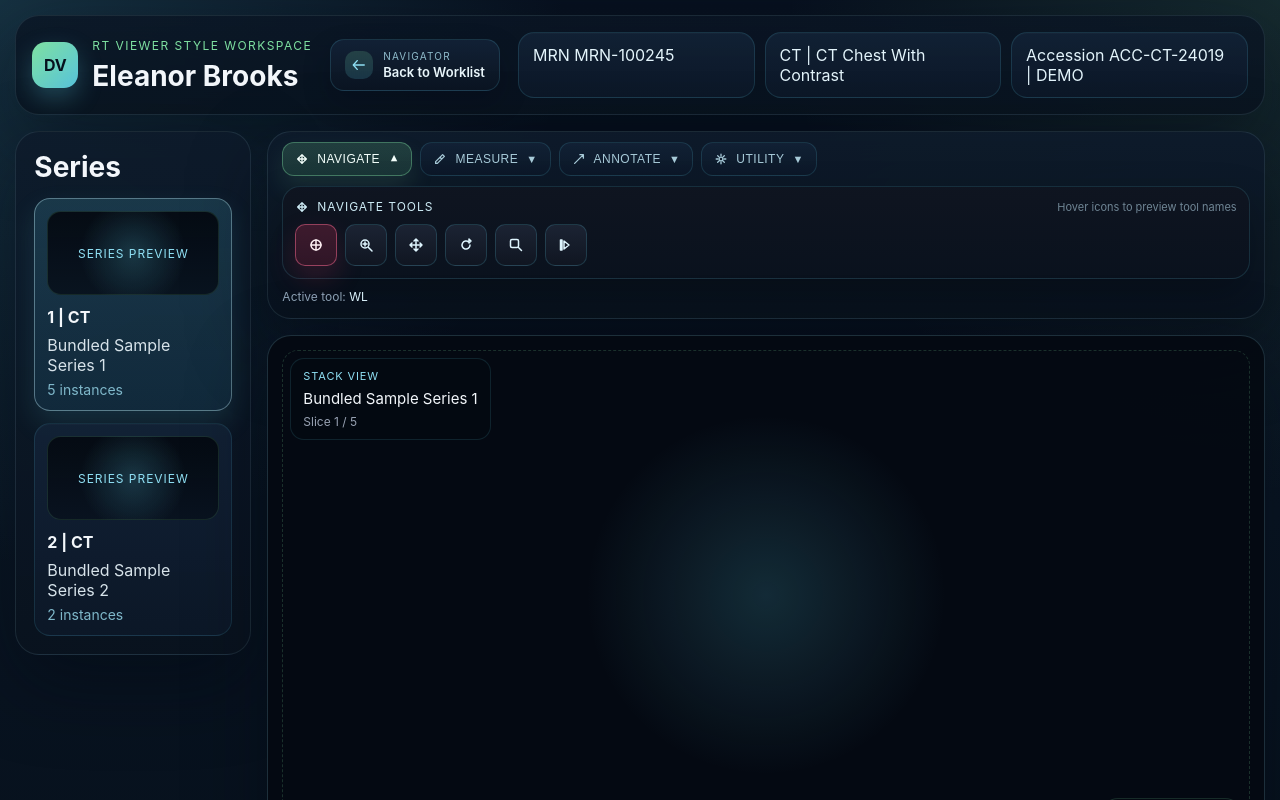
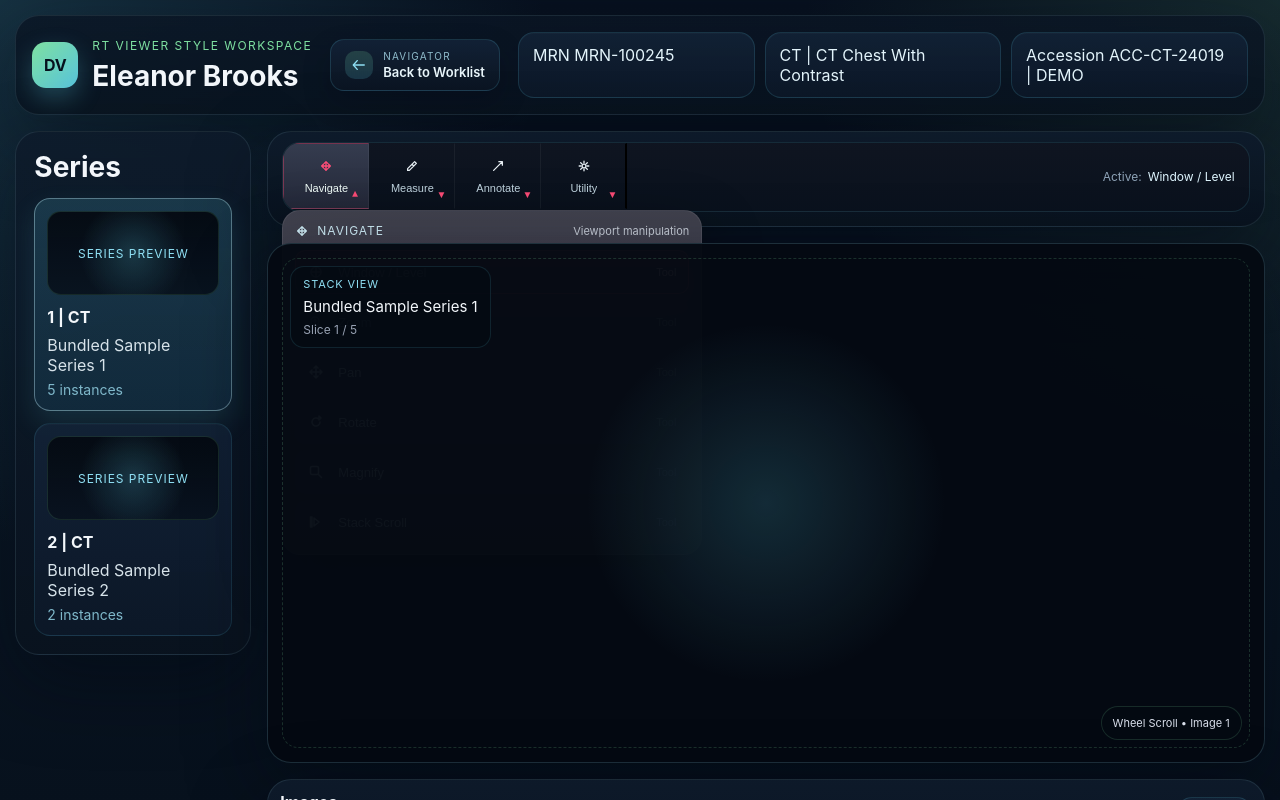
Before and after one commit to choijinkyung/cloud-dicom-viewer, a Next.js app in the folder apps/web/: page /studies/1.2.840.10008.1001.1 in a window 1280 px wide. Shown: the top 800 px of the page. Built offline with nearby package versions, Linux system fonts and the light colour scheme; no server answers.

Commit message:
feat: convert toolbar to overlay dropdowns

```diff
--- a/apps/web/app/studies/[studyInstanceUid]/StudyViewerClient.tsx
+++ b/apps/web/app/studies/[studyInstanceUid]/StudyViewerClient.tsx
@@ -269,6 +269,34 @@ function ToolGroupIcon({ group }: { group: ToolGroupKey }) {
       );
   }
 }
+
+const TOOL_LABELS: Record<ViewerTool, string> = {
+  None: "None",
+  WL: "Window / Level",
+  Zoom: "Zoom",
+  Pan: "Pan",
+  Rotate: "Rotate",
+  Magnify: "Magnify",
+  Cine: "Stack Scroll",
+  Length: "Length",
+  Height: "Height",
+  Probe: "Probe",
+  Angle: "Angle",
+  Cobb: "Cobb Angle",
+  Bidirectional: "Bidirectional",
+  RectROI: "Rectangle ROI",
+  EllipseROI: "Ellipse ROI",
+  CircleROI: "Circle ROI",
+  Arrow: "Arrow Annotate",
+  KeyImage: "Key Image",
+};
+
+const GROUP_DESCRIPTIONS: Record<ToolGroupKey, string> = {
+  Navigate: "Viewport manipulation",
+  Measure: "Measurement and ROI tools",
+  Annotate: "Markup and key image tools",
+  Utility: "Reset and cleanup actions",
+};
 
 interface StudyViewerClientProps {
   study: StudyDetail;
@@ -727,13 +755,28 @@ export function StudyViewerClient({ study }: StudyViewerClientProps) {
               width: "100%",
             }}
           >
-            <div style={{ display: "grid", gap: "10px" }}>
+            <div
+              style={{
+                display: "grid",
+                gap: "10px",
+                position: "relative",
+                overflow: "visible",
+              }}
+            >
               <div
                 style={{
                   display: "flex",
-                  gap: "8px",
-                  flexWrap: "wrap",
+                  gap: "0",
+                  flexWrap: "nowrap",
                   alignItems: "center",
+                  overflowX: "auto",
+                  paddingBottom: "2px",
+                  scrollbarWidth: "thin",
+                  borderRadius: "18px",
+                  border: "1px solid rgba(88, 196, 220, 0.14)",
+                  background:
+                    "linear-gradient(180deg, rgba(15, 21, 33, 0.98), rgba(10, 18, 30, 0.98))",
+                  minHeight: "68px",
                 }}
               >
                 {TOOL_GROUPS.map((group) => {
@@ -767,36 +810,59 @@ export function StudyViewerClient({ study }: StudyViewerClientProps) {
                       style={{
                         background:
                           isActiveGroup || isOpen
-                            ? "linear-gradient(180deg, rgba(126, 224, 161, 0.18), rgba(67, 143, 104, 0.24))"
-                            : "linear-gradient(180deg, rgba(18, 34, 54, 0.92), rgba(12, 24, 40, 0.98))",
+                            ? "linear-gradient(180deg, rgba(54, 61, 79, 0.98), rgba(37, 42, 58, 0.98))"
+                            : "transparent",
                         color:
-                          isActiveGroup || isOpen ? "#f3fffb" : "#a7cad8",
+                          isActiveGroup || isOpen ? "#f3fffb" : "#c2d6e1",
                         border:
                           isActiveGroup || isOpen
-                            ? "1px solid rgba(126, 224, 161, 0.38)"
-                            : "1px solid rgba(88, 196, 220, 0.16)",
-                        padding: "9px 12px",
-                        borderRadius: "12px",
+                            ? "1px solid rgba(255, 68, 112, 0.38)"
+                            : "1px solid transparent",
+                        borderRight:
+                          group !== TOOL_GROUPS[TOOL_GROUPS.length - 1]
+                            ? "1px solid rgba(255, 255, 255, 0.05)"
+                            : undefined,
+                        padding: "10px 12px 9px",
+                        minWidth: "86px",
+                        minHeight: "66px",
+                        borderRadius: "0",
                         cursor: "pointer",
-                        fontSize: "12px",
-                        letterSpacing: "0.04em",
-                        textTransform: "uppercase",
-                        display: "inline-flex",
-                        alignItems: "center",
-                        gap: "8px",
-                        boxShadow:
-                          isActiveGroup || isOpen
-                            ? "0 12px 24px rgba(126, 224, 161, 0.12)"
-                            : "none",
+                        fontSize: "11px",
+                        display: "grid",
+                        justifyItems: "center",
+                        alignContent: "center",
+                        gap: "7px",
+                        flexShrink: 0,
+                        position: "relative",
                       }}
                     >
-                      <ToolGroupIcon group={group.key} />
-                      {group.label}
                       <span
                         style={{
-                          fontSize: "11px",
+                          color:
+                            isActiveGroup || isOpen ? "#ff4d78" : "#e5edf2",
+                        }}
+                      >
+                        <ToolGroupIcon group={group.key} />
+                      </span>
+                      <span
+                        style={{
+                          maxWidth: "68px",
+                          overflow: "hidden",
+                          textOverflow: "ellipsis",
+                          whiteSpace: "nowrap",
+                        }}
+                      >
+                        {group.label}
+                      </span>
+                      <span
+                        style={{
+                          fontSize: "10px",
                           transform: isOpen ? "rotate(180deg)" : "rotate(0deg)",
                           transition: "transform 160ms ease",
+                          color: "#ff4d78",
+                          position: "absolute",
+                          right: "8px",
+                          bottom: "8px",
                         }}
                       >
                         ▼
@@ -804,19 +870,42 @@ export function StudyViewerClient({ study }: StudyViewerClientProps) {
                     </button>
                   );
                 })}
+
+                <div
+                  style={{
+                    marginLeft: "auto",
+                    padding: "0 14px",
+                    display: "flex",
+                    alignItems: "center",
+                    color: "#8ea3b7",
+                    fontSize: "12px",
+                    whiteSpace: "nowrap",
+                    flexShrink: 0,
+                  }}
+                >
+                  Active:{" "}
+                  <span style={{ color: "#dff6ff", marginLeft: "6px" }}>
+                    {activeTool === "None" ? "Idle" : TOOL_LABELS[activeTool]}
+                  </span>
+                </div>
               </div>
 
               {openToolGroup ? (
                 <div
                   style={{
+                    position: "absolute",
+                    top: "calc(100% - 2px)",
+                    left: 0,
+                    zIndex: 10,
                     borderRadius: "18px",
-                    border: "1px solid rgba(88, 196, 220, 0.16)",
+                    border: "1px solid rgba(255, 255, 255, 0.08)",
                     background:
-                      "linear-gradient(180deg, rgba(15, 21, 33, 0.98), rgba(10, 18, 30, 0.98))",
-                    padding: "12px",
+                      "linear-gradient(180deg, rgba(65, 66, 79, 0.98), rgba(52, 53, 66, 0.98))",
+                    padding: "12px 12px 10px",
                     display: "grid",
-                    gap: "10px",
-                    boxShadow: "0 18px 40px rgba(0, 0, 0, 0.26)",
+                    gap: "12px",
+                    boxShadow: "0 24px 60px rgba(0, 0, 0, 0.42)",
+                    width: "min(420px, calc(100vw - 48px))",
                   }}
                 >
                   <div
@@ -839,18 +928,17 @@ export function StudyViewerClient({ study }: StudyViewerClientProps) {
                       }}
                     >
                       <ToolGroupIcon group={openToolGroup} />
-                      {openToolGroup} Tools
+                      {openToolGroup}
                     </div>
-                    <div style={{ color: "#6f8594", fontSize: "11px" }}>
-                      Hover icons to preview tool names
+                    <div style={{ color: "#c4cad4", fontSize: "11px" }}>
+                      {GROUP_DESCRIPTIONS[openToolGroup]}
                     </div>
                   </div>
 
                   <div
                     style={{
-                      display: "flex",
-                      gap: "8px",
-                      flexWrap: "wrap",
+                      display: "grid",
+                      gap: "6px",
                     }}
                   >
                     {TOOL_GROUPS.find((group) => group.key === openToolGroup)?.items.map(
@@ -865,7 +953,7 @@ export function StudyViewerClient({ study }: StudyViewerClientProps) {
                             key={item.key}
                             style={{
                               position: "relative",
-                              display: "inline-flex",
+                              display: "grid",
                             }}
                             onMouseEnter={() => setHoveredToolbarItem(itemId)}
                             onMouseLeave={() => setHoveredToolbarItem(null)}
@@ -886,34 +974,55 @@ export function StudyViewerClient({ study }: StudyViewerClientProps) {
                                 });
                               }}
                               style={{
-                                width: "42px",
-                                height: "42px",
+                                minHeight: "44px",
                                 display: "grid",
-                                placeItems: "center",
+                                gridTemplateColumns: "18px minmax(0, 1fr) auto",
+                                alignItems: "center",
+                                gap: "12px",
+                                padding: "0 12px",
                                 background: isActive
-                                  ? "linear-gradient(180deg, rgba(235, 55, 99, 0.22), rgba(143, 32, 63, 0.28))"
-                                  : "linear-gradient(180deg, rgba(28, 36, 52, 0.98), rgba(16, 22, 34, 0.98))",
+                                  ? "linear-gradient(180deg, rgba(255, 76, 119, 0.2), rgba(155, 45, 76, 0.24))"
+                                  : "rgba(255, 255, 255, 0.02)",
                                 color: isActive ? "#fff1f4" : "#dff6ff",
                                 border: isActive
                                   ? "1px solid rgba(255, 110, 148, 0.48)"
-                                  : "1px solid rgba(88, 196, 220, 0.2)",
+                                  : "1px solid transparent",
                                 borderRadius: "10px",
                                 cursor: "pointer",
                                 boxShadow: isActive
                                   ? "0 12px 28px rgba(235, 55, 99, 0.18)"
                                   : "none",
+                                textAlign: "left",
                               }}
                             >
                               <ToolbarGlyph item={item.key} />
+                              <span
+                                style={{
+                                  fontSize: "13px",
+                                  overflow: "hidden",
+                                  textOverflow: "ellipsis",
+                                  whiteSpace: "nowrap",
+                                }}
+                              >
+                                {item.label}
+                              </span>
+                              <span
+                                style={{
+                                  color: isActive ? "#ffd7e0" : "#9099aa",
+                                  fontSize: "11px",
+                                }}
+                              >
+                                {isTool ? "Tool" : "Run"}
+                              </span>
                             </button>
 
                             {hoveredToolbarItem === itemId ? (
                               <div
                                 style={{
                                   position: "absolute",
-                                  left: "50%",
-                                  bottom: "calc(100% + 10px)",
-                                  transform: "translateX(-50%)",
+                                  left: "calc(100% + 12px)",
+                                  top: "50%",
+                                  transform: "translateY(-50%)",
                                   pointerEvents: "none",
                                   zIndex: 4,
                                   padding: "8px 10px",
@@ -932,17 +1041,17 @@ export function StudyViewerClient({ study }: StudyViewerClientProps) {
                                 <div
                                   style={{
                                     position: "absolute",
-                                    left: "50%",
-                                    top: "100%",
+                                    right: "100%",
+                                    top: "50%",
                                     width: "10px",
                                     height: "10px",
                                     background: "rgba(8, 12, 20, 0.98)",
-                                    borderRight:
+                                    borderLeft:
                                       "1px solid rgba(255, 255, 255, 0.08)",
                                     borderBottom:
                                       "1px solid rgba(255, 255, 255, 0.08)",
                                     transform:
-                                      "translate(-50%, -50%) rotate(45deg)",
+                                      "translate(50%, -50%) rotate(45deg)",
                                   }}
                                 />
                               </div>
@@ -954,19 +1063,6 @@ export function StudyViewerClient({ study }: StudyViewerClientProps) {
                   </div>
                 </div>
               ) : null}
-
-              <p
-                style={{
-                  margin: 0,
-                  color: "#8ea3b7",
-                  fontSize: "12px",
-                }}
-              >
-                Active tool:{" "}
-                <span style={{ color: "#dff6ff" }}>
-                  {activeTool === "None" ? "None (Esc)" : activeTool}
-                </span>
-              </p>
             </div>
           </div>
 
```
